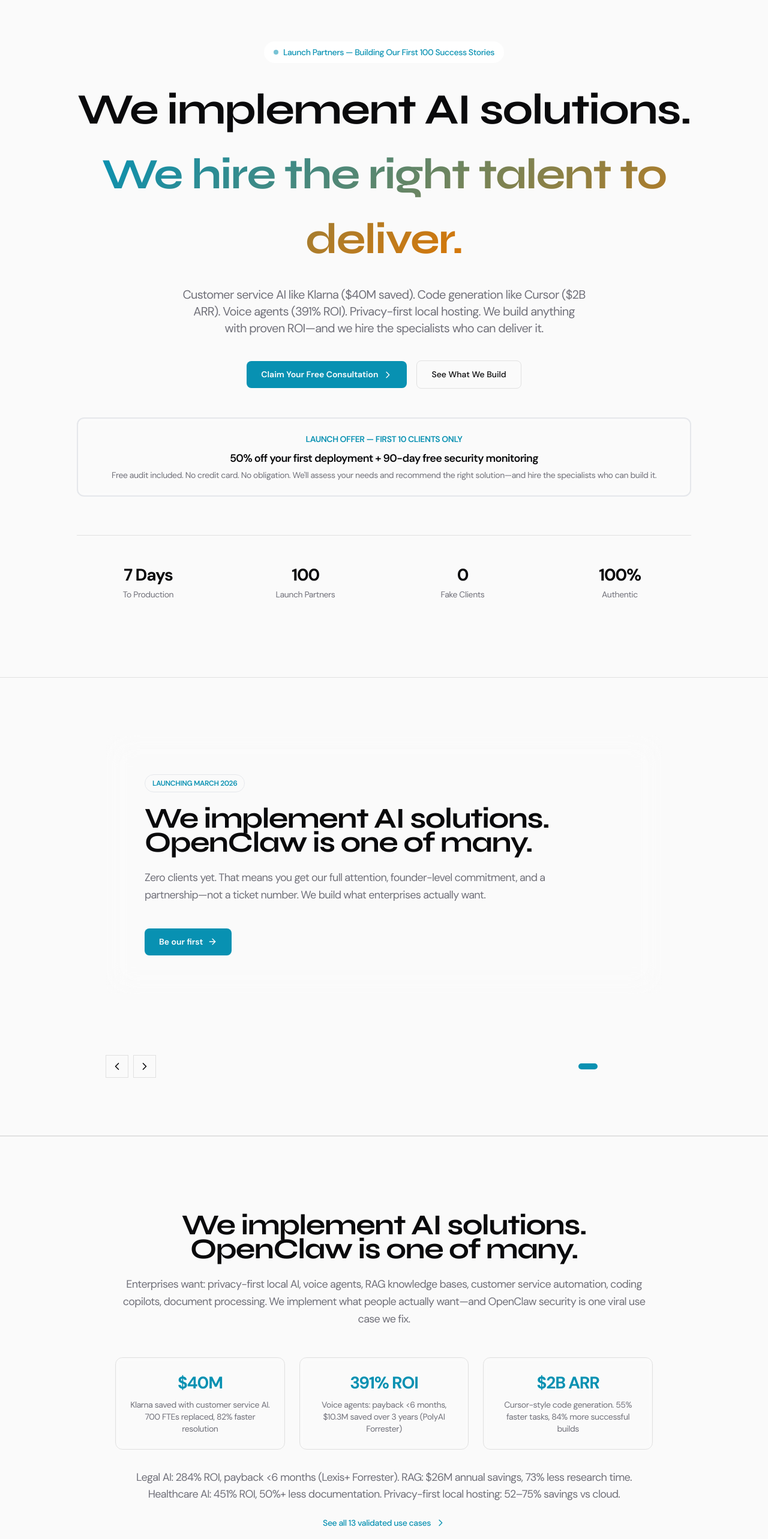
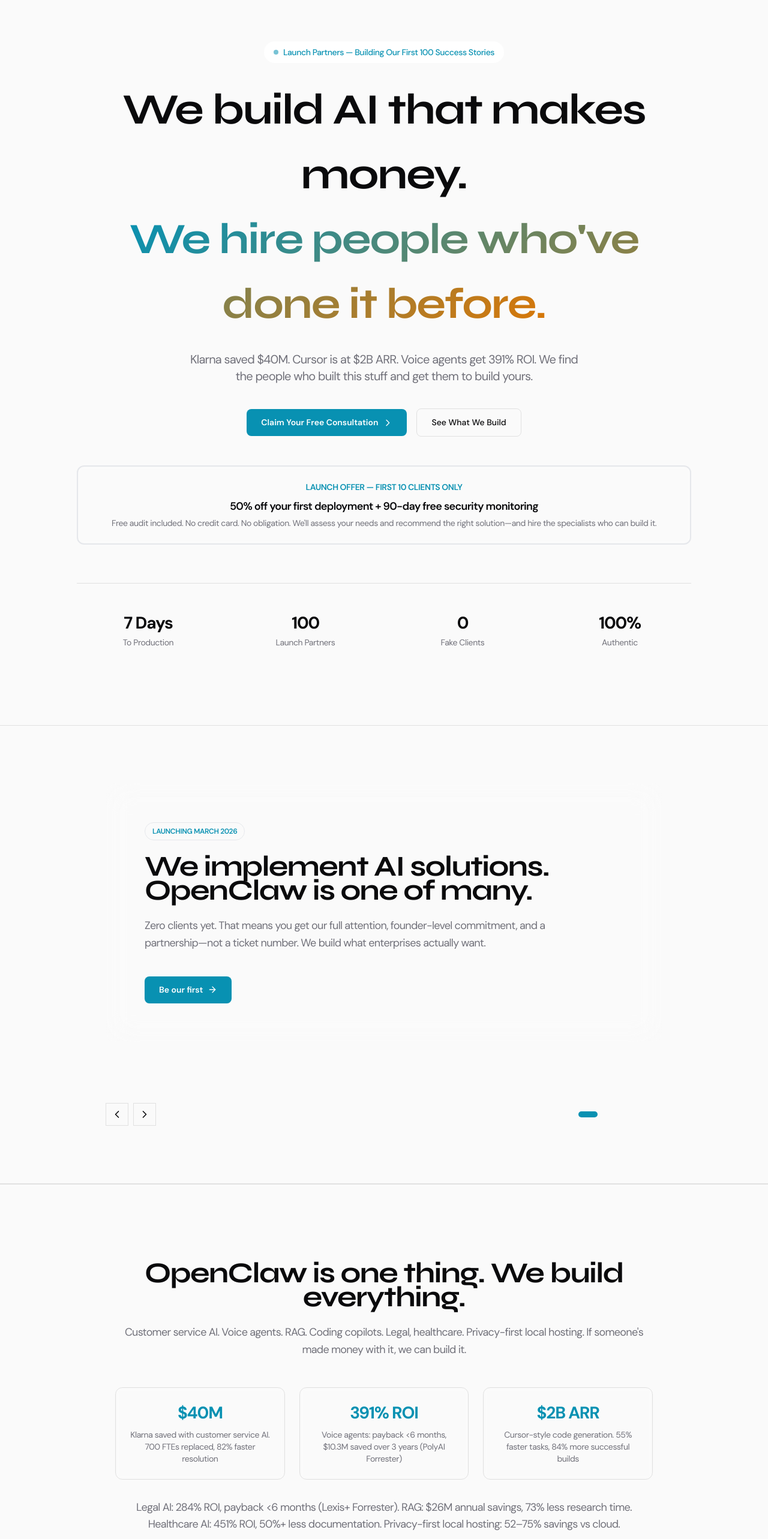
Before and after one commit to aalhadxx/aiagency, a Next.js app: page / in a window 1280 px wide. Shown: the part 140-2706 px from the top of the page at 60% size. Built offline with nearby package versions, Linux system fonts and the light colour scheme; no server answers.

Commit message:
Remove corporate BS - talk like a human not PowerPoint
Made-with: Cursor

```diff
--- a/src/app/page.tsx
+++ b/src/app/page.tsx
@@ -21,15 +21,15 @@ export default function HomePage() {
 
           <ScrollReveal delay={0.1}>
             <h1 className="font-display text-5xl font-bold tracking-tight text-oc-cream sm:text-6xl md:text-7xl">
-              We implement AI solutions.
+              We build AI that makes money.
               <br />
-              <span className="gradient-text">We hire the right talent to deliver.</span>
+              <span className="gradient-text">We hire people who've done it before.</span>
             </h1>
           </ScrollReveal>
 
           <ScrollReveal delay={0.2}>
             <p className="mx-auto mt-6 max-w-2xl text-lg leading-relaxed text-oc-cream-muted md:text-xl">
-              Customer service AI like Klarna ($40M saved). Code generation like Cursor ($2B ARR). Voice agents (391% ROI). Privacy-first local hosting. We build anything with proven ROI—and we hire the specialists who can deliver it.
+              Klarna saved $40M. Cursor is at $2B ARR. Voice agents get 391% ROI. We find the people who built this stuff and get them to build yours.
             </p>
           </ScrollReveal>
 
@@ -97,13 +97,13 @@ export default function HomePage() {
           <div className="mx-auto max-w-4xl text-center">
             <ScrollReveal>
               <h2 className="font-display text-3xl font-bold text-oc-cream md:text-4xl lg:text-5xl">
-                We implement AI solutions. OpenClaw is one of many.
+                OpenClaw is one thing. We build everything.
               </h2>
             </ScrollReveal>
 
             <ScrollReveal delay={0.1}>
               <p className="mt-6 text-lg leading-relaxed text-oc-cream-muted">
-                Enterprises want: privacy-first local AI, voice agents, RAG knowledge bases, customer service automation, coding copilots, document processing. We implement what people actually want—and OpenClaw security is one viral use case we fix.
+                Customer service AI. Voice agents. RAG. Coding copilots. Legal, healthcare. Privacy-first local hosting. If someone's made money with it, we can build it.
               </p>
             </ScrollReveal>
 
@@ -133,7 +133,7 @@ export default function HomePage() {
 
             <ScrollReveal delay={0.4}>
               <Link href="/services" className="mt-6 inline-flex items-center gap-2 text-sm font-medium text-oc-cyan transition-all hover:gap-3">
-                See all 13 validated use cases
+                See what we can build
                 <svg className="h-4 w-4" fill="none" stroke="currentColor" viewBox="0 0 24 24">
                   <path strokeLinecap="round" strokeLinejoin="round" strokeWidth={2} d="M9 5l7 7-7 7" />
                 </svg>
@@ -268,10 +268,10 @@ export default function HomePage() {
               Why us
             </h2>
             <p className="mt-6 text-lg leading-relaxed text-oc-cream-muted">
-              We implement anything with proven ROI. Customer service AI ($40M saved). Code generation ($2B ARR). Voice agents (391% ROI). Legal, healthcare, privacy-first local hosting. We hire AI specialists who've shipped these systems before—and we'll hire the right talent for your use case.
+              Klarna saved $40M with customer service AI. Cursor is at $2B ARR. Voice agents get 391% ROI. We find people who've built this and get them to build yours. If it makes money, we can build it.
             </p>
             <p className="mt-4 text-oc-cream-muted">
-              We're new. We have 0 clients today. We're transparent about that. What we offer: deep technical expertise, access to the right specialists, and a commitment to making your deployment successful.
+              We have 0 clients. We're new. We're not hiding that. But we can access the people who've actually shipped these systems. That's what you're paying for.
             </p>
             <div className="mt-8 flex flex-wrap justify-center gap-4">
               <Link href="/careers" className="text-sm font-medium text-oc-cyan hover:underline">
@@ -299,10 +299,10 @@ export default function HomePage() {
         <ScrollReveal>
           <div className="mx-auto max-w-4xl text-center">
             <h2 className="font-display text-3xl font-bold text-oc-cream md:text-4xl lg:text-5xl">
-              Ready to be a launch partner?
+              Want to talk?
             </h2>
             <p className="mt-4 text-lg text-oc-cream-muted">
-              Book a free consultation. We'll assess your needs, recommend the right solution, and if needed—hire the specialists who can build it. No obligations.
+              We'll figure out what you need and find people who can build it. No BS.
             </p>
             <div className="mt-10">
               <Link href="/book-audit" className="btn-primary text-lg">
--- a/src/app/services/page.tsx
+++ b/src/app/services/page.tsx
@@ -193,7 +193,7 @@ export default function ServicesPage() {
               <span className="text-oc-cyan">We hire the right talent to deliver.</span>
             </h1>
             <p className="text-xl text-oc-cream-muted max-w-2xl">
-              Customer service AI that saved Klarna $40M. Code generation like Cursor ($2B ARR). Voice agents with 391% ROI. RAG, legal AI, privacy-first local hosting. If it's proven to work, we can build it—and we hire the specialists who know how.
+              Klarna saved $40M with customer service AI. Cursor is at $2B ARR with code generation. Voice agents get 391% ROI. If it works, we can build it. We hire people who've done it before.
             </p>
           </ScrollReveal>
         </div>
@@ -249,13 +249,13 @@ export default function ServicesPage() {
         <div className="max-w-7xl mx-auto px-6 lg:px-12">
           <ScrollReveal>
             <p className="text-sm font-medium tracking-widest uppercase text-oc-cyan mb-4">
-              Proven Results
+              What We Build
             </p>
             <h2 className="font-display text-3xl md:text-4xl font-bold mb-4">
-              What we implement — backed by real ROI
+              Here's what we can build
             </h2>
             <p className="text-oc-cream-muted max-w-3xl mb-12">
-              These aren't theory. These are the 13 AI use cases with proven enterprise ROI. We hire the specialists who've shipped them before and implement them for you.
+              These aren't ideas. Klarna saved $40M with customer service AI. Cursor is at $2B ARR with code generation. Voice agents get 391% ROI. We find people who've built these before and get them to build yours.
             </p>
           </ScrollReveal>
           <div className="grid md:grid-cols-2 lg:grid-cols-3 gap-6">
@@ -304,7 +304,7 @@ export default function ServicesPage() {
                 Need something else?
               </p>
               <p className="text-oc-cream-muted text-sm mb-4">
-                If it's proven to work and there's real ROI, we can build it. We hire the right specialists to deliver whatever you need.
+                If it works and makes money, we can build it. We hire people who know how.
               </p>
               <Button href="/book-audit" variant="primary" size="md" className="group">
                 Book Free Consultation
--- a/src/lib/seo.ts
+++ b/src/lib/seo.ts
@@ -5,9 +5,9 @@
 export const SITE_CONFIG = {
   name: "AI Agency",
   description:
-    "We implement AI solutions with proven ROI. Customer service AI ($40M saved), code generation ($2B ARR), voice agents (391% ROI), legal AI (284% ROI), healthcare AI (451% ROI), privacy-first local hosting. We hire the right talent to deliver.",
+    "We build AI that makes money. Klarna saved $40M. Cursor is at $2B ARR. Voice agents get 391% ROI. We find people who've done it and get them to build yours.",
   longDescription:
-    "We implement everything: Customer service AI like Klarna ($40M savings). Code generation like Cursor ($2B ARR). Voice agents (391% ROI, <6 month payback). Legal AI (284% ROI). Healthcare AI (451% ROI). Privacy-first local hosting (52-75% savings vs cloud). RAG ($26M annual savings). We hire AI specialists who've shipped these use cases before. Production-ready in 7 days. First 100 launch partners get 50% off.",
+    "Klarna saved $40M with customer service AI. Cursor is at $2B ARR with code generation. Voice agents get 391% ROI. Legal AI: 284% ROI. Healthcare AI: 451% ROI. Local hosting saves 52-75% vs cloud. We find people who've built this stuff and get them to build yours. No BS. First 100 clients get 50% off.",
   url:
     process.env.NEXT_PUBLIC_SITE_URL ||
     (process.env.VERCEL_URL ? `https://${process.env.VERCEL_URL}` : "http://localhost:3000"),
```
